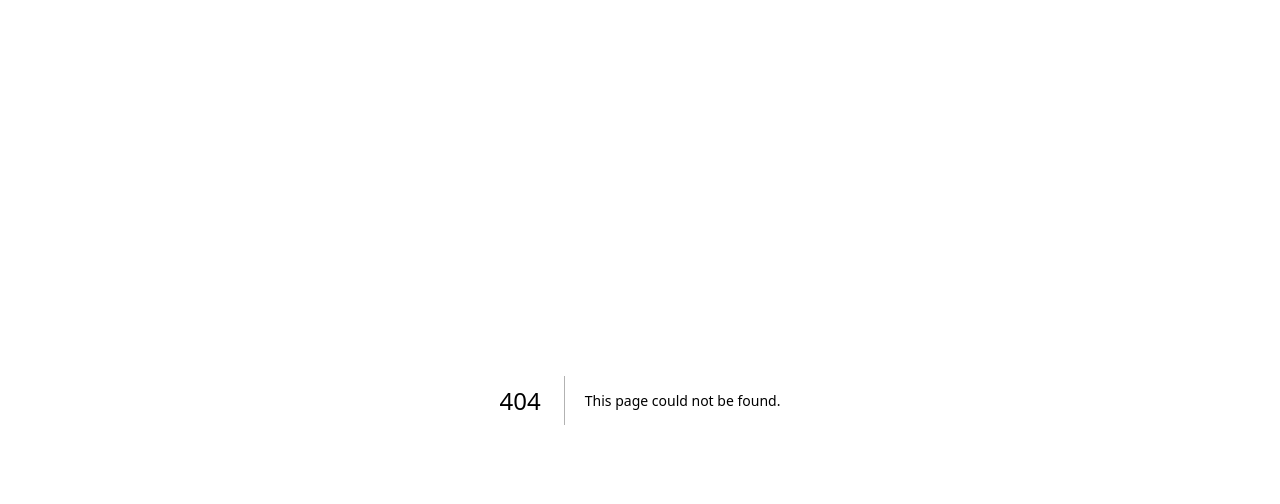
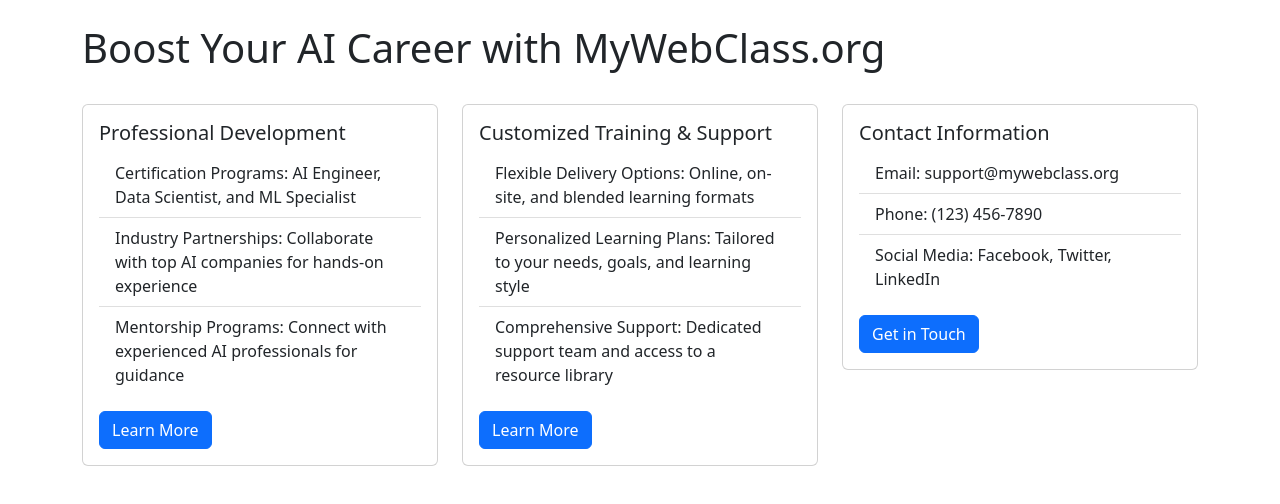
Before and after one commit to NJIT-WIS/project-2-team-sar, a Next.js app: page /Services in a window 1280 px wide. Before the commit this address had no page. Shown: the top 504 px of the page. Built offline with nearby package versions, Linux system fonts and the light colour scheme.

Commit message:
Create Services.js

```diff
--- /dev/null
+++ b/pages/Services.js
@@ -0,0 +1,59 @@
+import Head from 'next/head';
+import Header from '../components/header';
+import Footer from '../components/footer';
+import { Container, Row, Col, Card, Button, ListGroup } from 'react-bootstrap';
+
+function Services() {
+  return (
+    <Container>
+      <Row className="my-4">
+        <Col>
+          <h1>Boost Your AI Career with MyWebClass.org</h1>
+        </Col>
+      </Row>
+      <Row>
+        <Col md={4}>
+          <Card>
+            <Card.Body>
+              <Card.Title>Professional Development</Card.Title>
+              <ListGroup variant="flush">
+                <ListGroup.Item>Certification Programs: AI Engineer, Data Scientist, and ML Specialist</ListGroup.Item>
+                <ListGroup.Item>Industry Partnerships: Collaborate with top AI companies for hands-on experience</ListGroup.Item>
+                <ListGroup.Item>Mentorship Programs: Connect with experienced AI professionals for guidance</ListGroup.Item>
+              </ListGroup>
+              <Button variant="primary" className="mt-3">Learn More</Button>
+            </Card.Body>
+          </Card>
+        </Col>
+        <Col md={4}>
+          <Card>
+            <Card.Body>
+              <Card.Title>Customized Training & Support</Card.Title>
+              <ListGroup variant="flush">
+                <ListGroup.Item>Flexible Delivery Options: Online, on-site, and blended learning formats</ListGroup.Item>
+                <ListGroup.Item>Personalized Learning Plans: Tailored to your needs, goals, and learning style</ListGroup.Item>
+                <ListGroup.Item>Comprehensive Support: Dedicated support team and access to a resource library</ListGroup.Item>
+              </ListGroup>
+              <Button variant="primary" className="mt-3">Learn More</Button>
+            </Card.Body>
+          </Card>
+        </Col>
+        <Col md={4}>
+          <Card>
+            <Card.Body>
+              <Card.Title>Contact Information</Card.Title>
+              <ListGroup variant="flush">
+                <ListGroup.Item>Email: support@mywebclass.org</ListGroup.Item>
+                <ListGroup.Item>Phone: (123) 456-7890</ListGroup.Item>
+                <ListGroup.Item>Social Media: Facebook, Twitter, LinkedIn</ListGroup.Item>
+              </ListGroup>
+              <Button variant="primary" className="mt-3">Get in Touch</Button>
+            </Card.Body>
+          </Card>
+        </Col>
+      </Row>
+    </Container>
+  );
+}
+
+export default Services;
```
